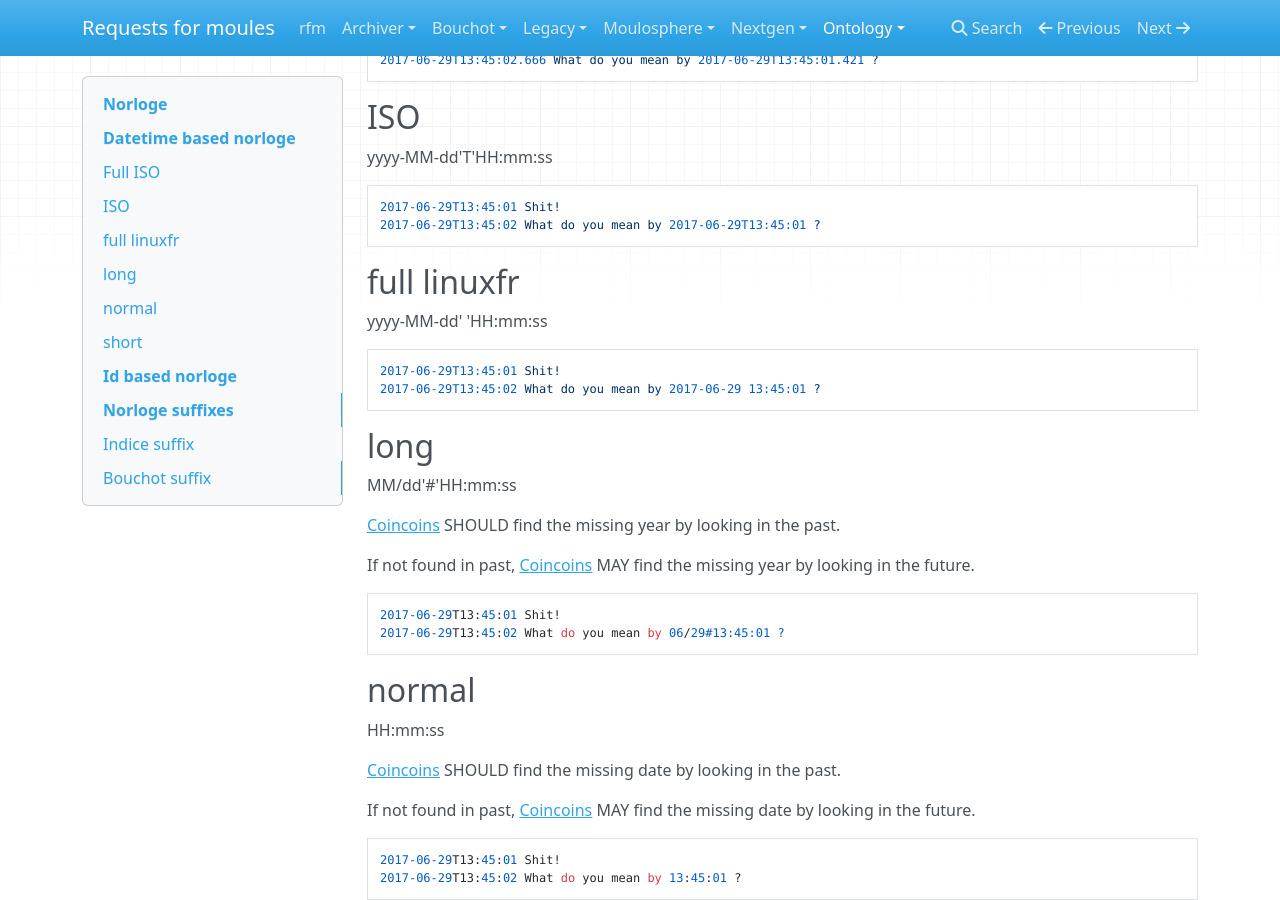
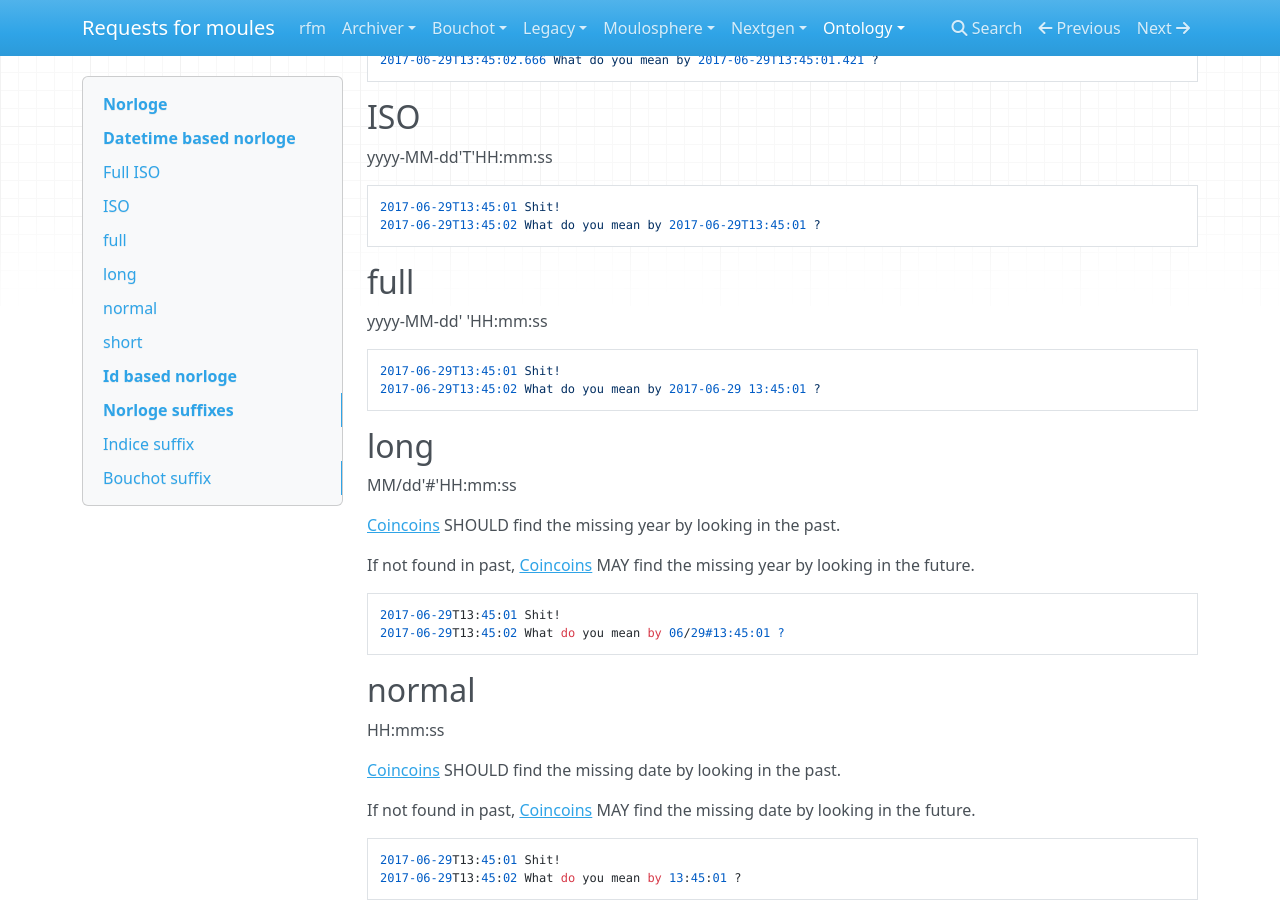
Before and after one commit to devnewton/rfm, an MkDocs documentation site: the page built from docs/ontology/norloge.md, in a window 1280 px wide and 900 px high, scrolled down 339 px. Built offline with MkDocs 1.6.1, drawn with Linux system fonts in a browser that asks for light colours; nearby versions of some CDN libraries.

Commit message:
Update norloge.md
full are also used by some see< projects

````diff
--- a/docs/ontology/norloge.md
+++ b/docs/ontology/norloge.md
@@ -24,7 +24,7 @@ yyyy-MM-dd'T'HH:mm:ss
 2017-06-29T13:45:02 What do you mean by 2017-06-29T13:45:01 ?
 ```
 
-## full linuxfr
+## full
 
 yyyy-MM-dd' 'HH:mm:ss
 
````
